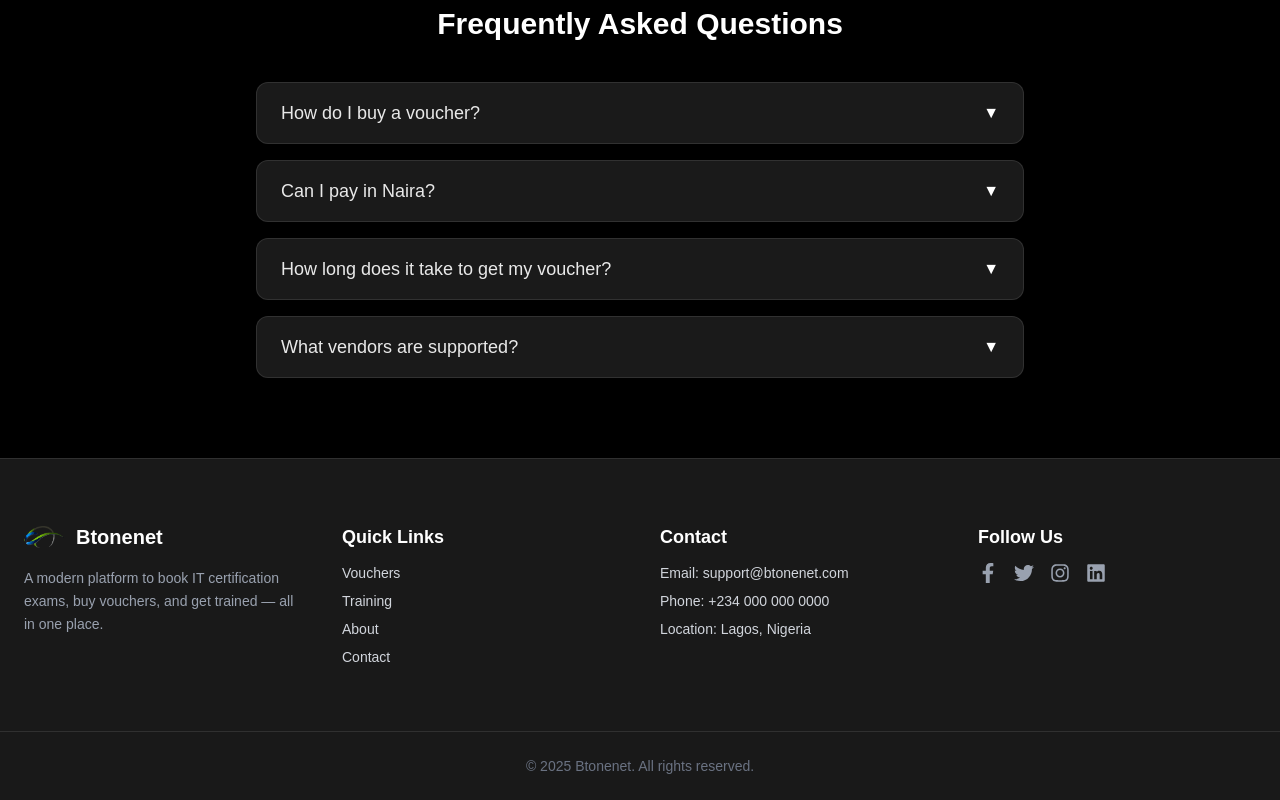
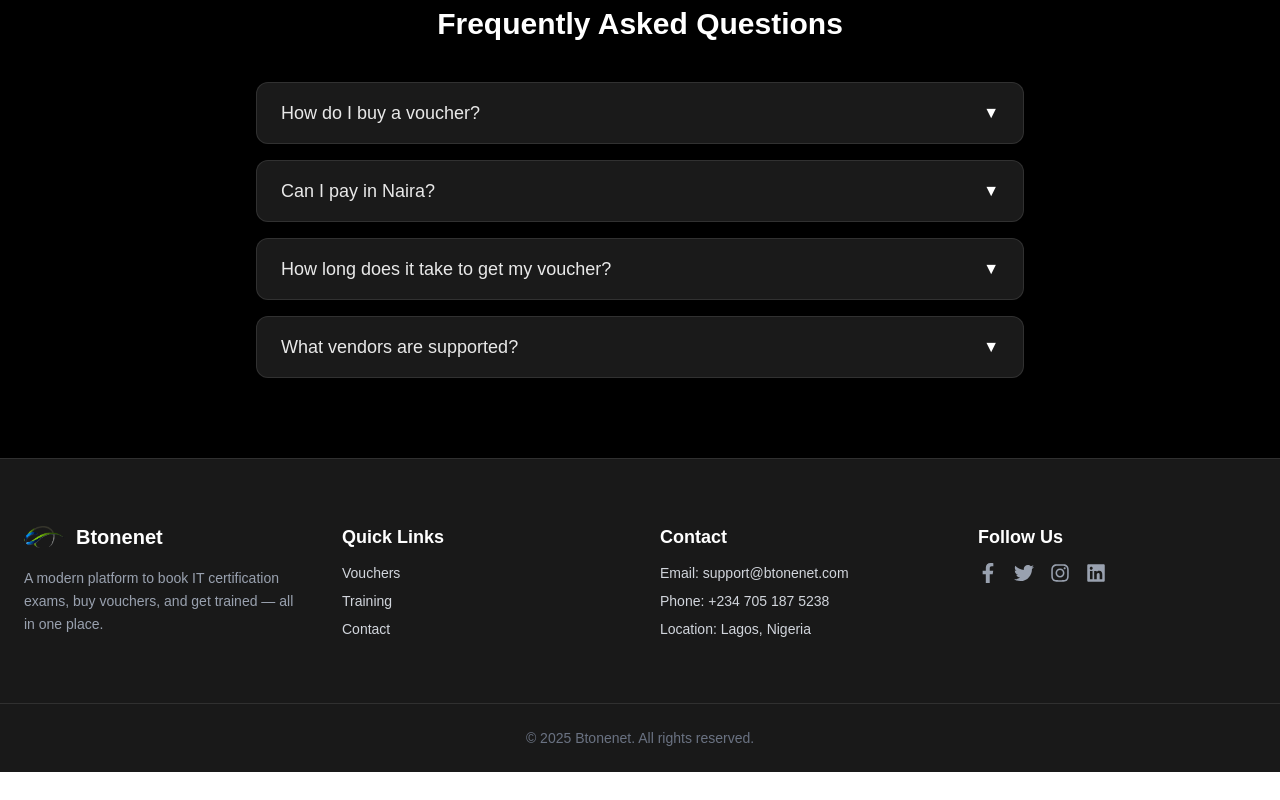
Before and after one commit to Tobby-pro/my-voucher-app, a Next.js app: page / in a window 1280 px wide. Shown: the part 2293-3093 px from the top of the page. After the commit the page ends 3065 px from the top, so only its background shows below. Built offline with nearby package versions, Linux system fonts and the light colour scheme; no server answers.

Commit message:
Added counters and footers section

```diff
--- a/components/Footer.tsx
+++ b/components/Footer.tsx
@@ -30,7 +30,6 @@ export default function Footer() {
           <ul className="space-y-2 text-sm text-gray-300">
             <li><a href="#vouchers" className="hover:text-white">Vouchers</a></li>
             <li><a href="#training" className="hover:text-white">Training</a></li>
-            <li><a href="#about" className="hover:text-white">About</a></li>
             <li><a href="#contact" className="hover:text-white">Contact</a></li>
           </ul>
         </div>
@@ -40,7 +39,7 @@ export default function Footer() {
           <h3 className="text-lg font-semibold mb-3">Contact</h3>
           <ul className="space-y-2 text-sm text-gray-300">
             <li>Email: <a href="mailto:support@btonenet.com" className="hover:text-white">support@btonenet.com</a></li>
-            <li>Phone: +234 000 000 0000</li>
+            <li>Phone: +234 705 187 5238</li>
             <li>Location: Lagos, Nigeria</li>
           </ul>
         </div>
```
